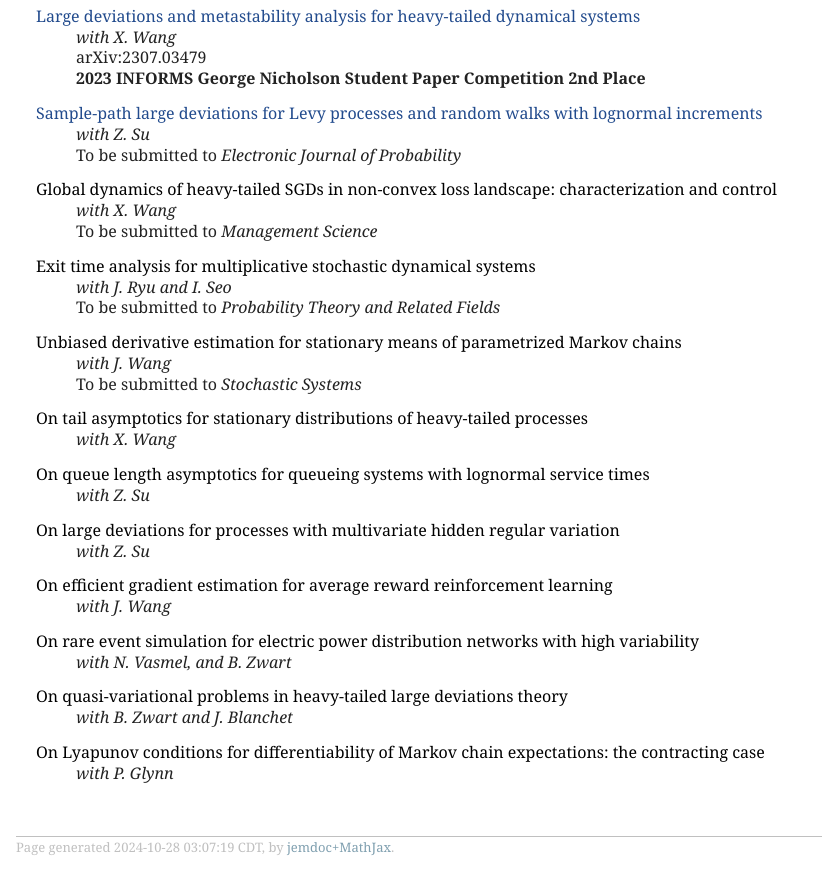
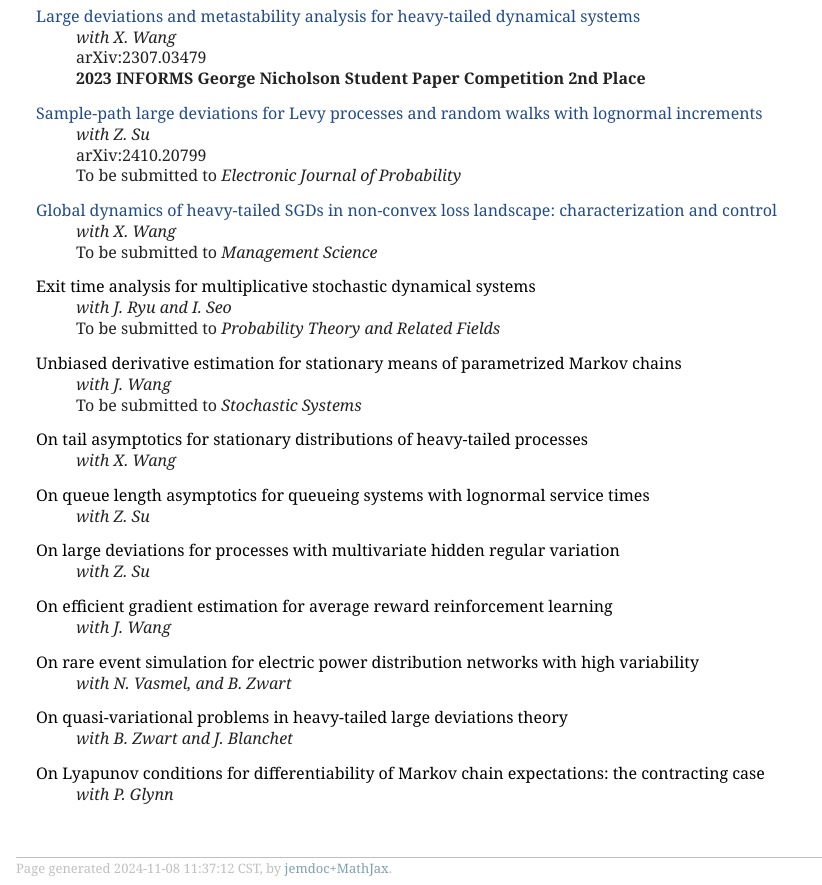
Before and after one commit to chrhee/chrhee.github.io, a plain HTML site: page index.html in a window 1280 px wide. Shown: the part 3623-4508 px from the top of the page, without its empty margins (0-822 px from the left). Before the commit the page ends 4487 px from the top, so only its background shows below. Drawn offline with Linux system fonts and the light colour scheme.

Commit message:
Add files via upload

```diff
--- a/index.html
+++ b/index.html
@@ -248,10 +248,11 @@ arXiv:2307.03479<br />
 <dt><a href="papers/SuRhee24a.pdf" target=&ldquo;blank&rdquo;>Sample-path large deviations for Levy processes and random walks with lognormal increments</a></dt>
 <dd><p>
 <i>with Z. Su</i><br />
+arXiv:2410.20799<br />
 To be submitted to <i>Electronic Journal of Probability</i></p></dd>
 </dl>
 <dl>
-<dt>Global dynamics of heavy-tailed SGDs in non-convex loss landscape: characterization and control</dt>
+<dt><a href="papers/WangRhee24b.pdf" target=&ldquo;blank&rdquo;>Global dynamics of heavy-tailed SGDs in non-convex loss landscape: characterization and control</a></dt>
 <dd><p>
 <i>with X. Wang</i><br />
 
@@ -308,7 +309,7 @@ To be submitted to <i>Stochastic Systems</i></p></dd>
 </dl>
 <div id="footer">
 <div id="footer-text">
-Page generated 2024-10-28 03:07:19 CDT, by <a href="https://github.com/wsshin/jemdoc_mathjax" target="blank">jemdoc+MathJax</a>.
+Page generated 2024-11-08 11:37:12 CST, by <a href="https://github.com/wsshin/jemdoc_mathjax" target="blank">jemdoc+MathJax</a>.
 </div>
 </div>
 </div>
```
